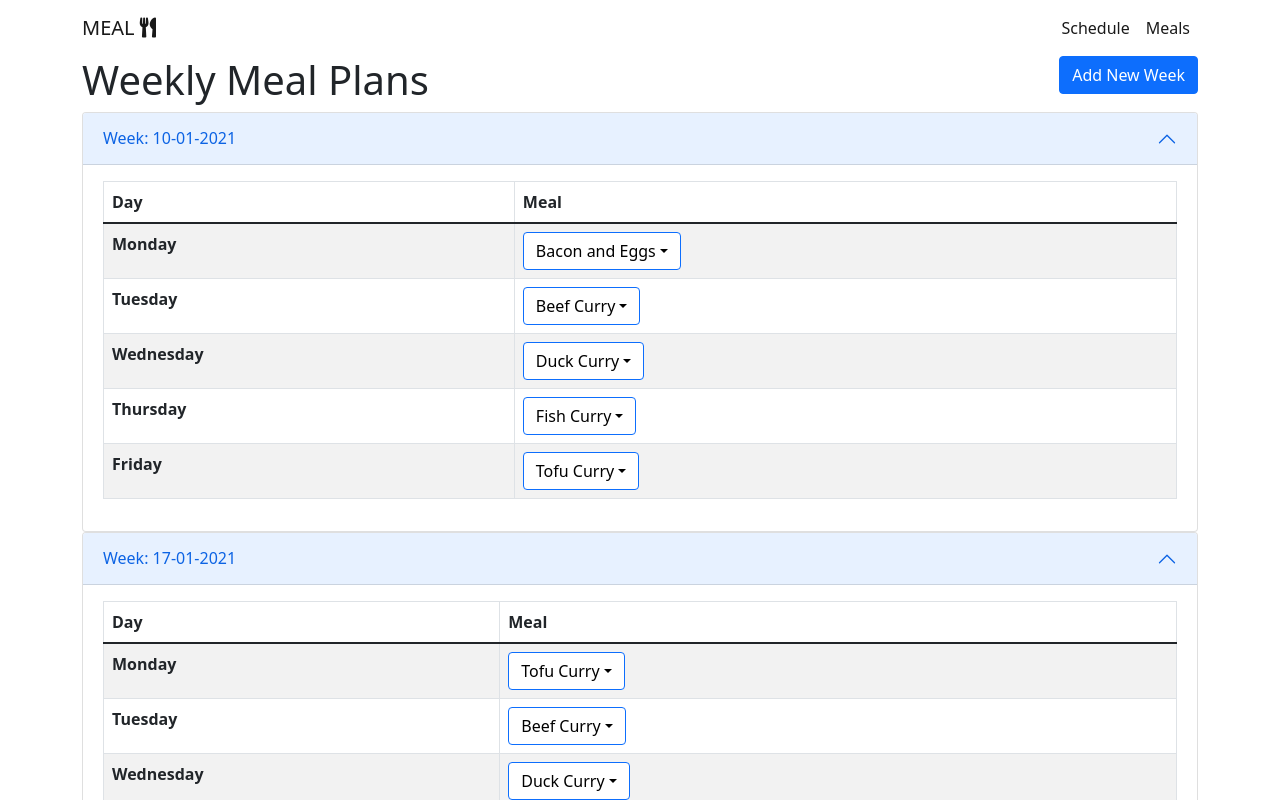
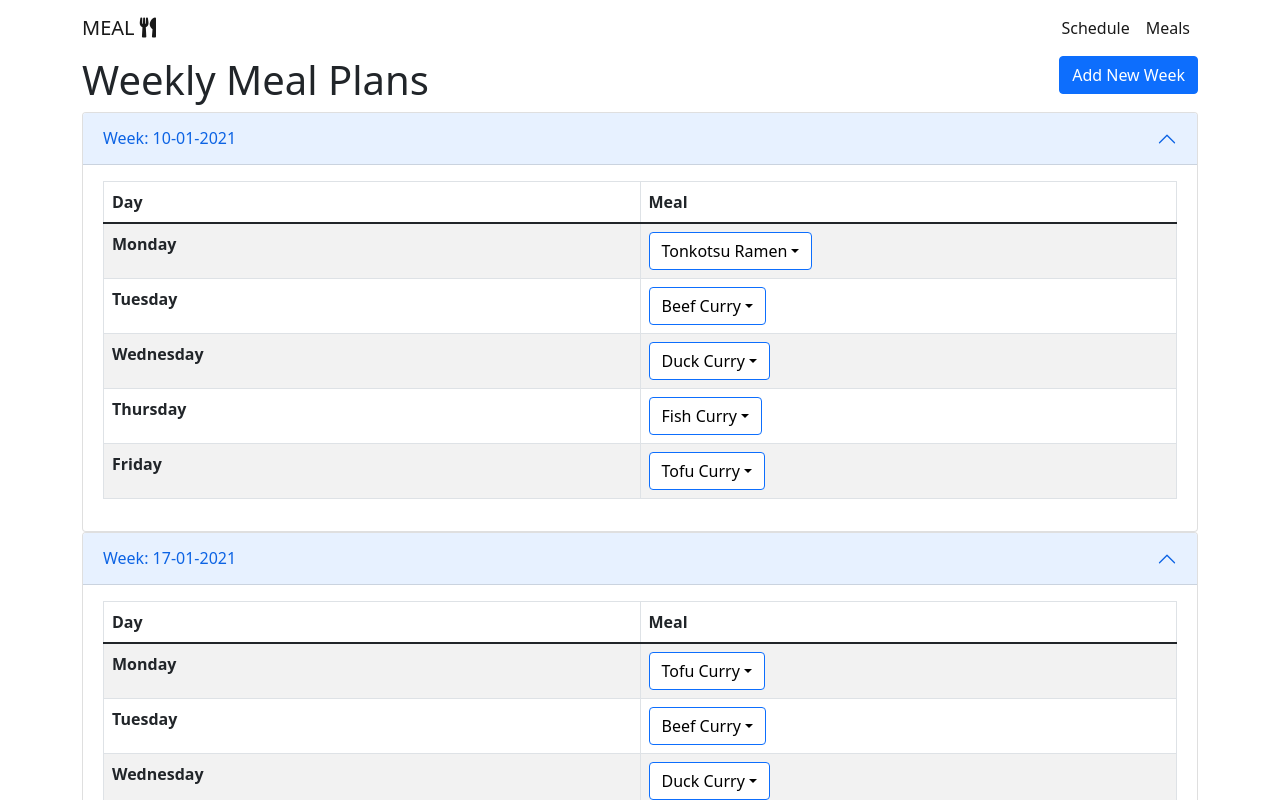
Before and after one commit to Markzhou2207/Meal-Planner, a React (Create React App) app: page / in a window 1280 px wide. Shown: the top 800 px of the page. Built offline with nearby package versions, Linux system fonts and the light colour scheme; data requests are answered from the project's data file.

Commit message:
Added Pagination to schedulePage

```diff
--- a/db.json
+++ b/db.json
@@ -128,31 +128,6 @@
       "sodium": 1226,
       "time": 15,
       "difficulty": "Easy"
-    },
-    {
-      "id": 11,
-      "name": "Bacon and Eggs",
-      "ingredients": "Bacon, Eggs",
-      "steps": "Cook them",
-      "energy": "1000",
-      "fat": "0",
-      "protein": "0",
-      "sodium": "0",
-      "time": "0",
-      "difficulty": "Easy"
-    },
-    {
-      "id": 12,
-      "name": "test",
-      "ingredients": "test",
-      "steps": "test",
-      "energy": "0",
-      "fat": "0",
-      "carbs": "0",
-      "protein": "0",
-      "sodium": "0",
-      "time": "0",
-      "difficulty": "test"
     }
   ],
   "plans": [
@@ -160,7 +135,7 @@
       "id": 0,
       "startDate": "10-01-2021",
       "meals": [
-        "11",
+        "1",
         "2",
         "3",
         "4",
--- a/src/components/PaginationBar.js
+++ b/src/components/PaginationBar.js
@@ -1,9 +1,9 @@
 import React from 'react'
 import Pagination from 'react-bootstrap/Pagination'
 
-const PaginationBar = ({recipesPerPage, totalRecipes,paginate}) => {
+const PaginationBar = ({itemsPerPage, totalItems,paginate}) => {
     const numPages=[];
-    for(let i=1;i<=Math.ceil(totalRecipes/recipesPerPage);i++){
+    for(let i=1;i<=Math.ceil(totalItems/itemsPerPage);i++){
         numPages.push(
             <Pagination.Item onClick={()=>paginate(i)}key={i}>
               {i}
--- a/src/components/WeekRow.js
+++ b/src/components/WeekRow.js
@@ -19,18 +19,14 @@ const DropdownMenu = ({day,meal,recipes,editMeal}) => {
     return (
         <>
             <tr>
-                             <th>{days[day]}</th>
-                             <th>
+                             <th style={{width:'50%'}}>{days[day]}</th>
+                             <th style={{width:'50%'}}>
                              <Dropdown onChange={(key)=>editMeal(key)}>
                             <Dropdown.Toggle style={{backgroundColor:'white', color:'black'}}  id="dropdown-basic">
                                 {currMeal}
                             </Dropdown.Toggle>
 
                             <Dropdown.Menu onChange={(key)=>editMeal(key)}>
-                                {/* {recipes.map((recipe)=>(
-                                    <Dropdown.Item href="#/action-1">{recipe.name}</Dropdown.Item>
-
-                                ))}  */}
                                 {Object.entries(recipes).map(([id,name])=>(
                                     <Dropdown.Item onClick={()=>changeMeal({id})} key={id}>{name}</Dropdown.Item>
 
--- a/src/components/pages/RecipePage.js
+++ b/src/components/pages/RecipePage.js
@@ -82,8 +82,6 @@ function RecipePage() {
             setActiveRecipe(recipe)
         } else {
             setActiveRecipe('')
-            console.log('no active recipe')
-
         }
         setShowModal(prev=> !prev)
     }
@@ -96,7 +94,7 @@ function RecipePage() {
                 <RecipeModal showModal={showModal} setShowModal={setShowModal} addRecipe={addRecipe}
                 editRecipe={editRecipe} deleteRecipe={deleteRecipe} activeRecipe={activeRecipe} setActiveRecipe={setActiveRecipe}/>
                 <RecipeList recipes={currentRecipes} openRecipeModal={openRecipeModal}/>
-                <PaginationBar recipesPerPage={recipesPerPage} totalRecipes={recipes.length} paginate={paginate}></PaginationBar>
+                <PaginationBar itemsPerPage={recipesPerPage} totalItems={recipes.length} paginate={paginate}></PaginationBar>
             </div>
             </Container>
         </>
--- a/src/components/pages/SchedulePage.js
+++ b/src/components/pages/SchedulePage.js
@@ -1,11 +1,25 @@
 import WeekPanel from '../WeekPanel'
 import Container from 'react-bootstrap/Container'
 import Button from 'react-bootstrap/button'
+import PaginationBar from '../PaginationBar'
 import { useState,useEffect } from 'react'
 const SchedulePage = () => {
     const[mealPlan,setMealPlan]=useState([])
     const[recipes,setRecipes]=useState({})
     const[refresh,setRefresh] = useState(true)
+    const[currentPage, setCurrentPage] = useState(1)
+    const[weeksPerPage] = useState(10)
+
+
+
+    //Variables needed for pagination
+    const indexOfLastRecipe = currentPage * weeksPerPage;
+    const indexOfFirstRecipe = indexOfLastRecipe - weeksPerPage;
+    const currentMeals = mealPlan.slice(indexOfFirstRecipe,indexOfLastRecipe)
+
+    //Change recipes displayed
+    const paginate = (pageNumber) => setCurrentPage(pageNumber)
+
     //Addes recipes from json into the recipe list
     //refreshes with refreshRecipe value changes
     useEffect(()=>{
@@ -57,10 +71,12 @@ const SchedulePage = () => {
             <Container>
                 <h1 style={{display:'inline-block'}}>Weekly Meal Plans</h1>
                 <Button style={{display:'inline-block',float:'right',top:'50%'}} onClick={()=>addNewWeek()} variant='primary'>Add New Week</Button>{' '}
-                {Object.entries(mealPlan).map(([id,plan])=>(
+                {Object.entries(currentMeals).map(([id,plan])=>(
                         console.log(id+"   "+plan.id),
                         <WeekPanel mealPlan={plan} recipes={recipes} setRefresh={setRefresh}/>
                     ))}
+                <PaginationBar itemsPerPage={weeksPerPage} totalItems={mealPlan.length} paginate={paginate}></PaginationBar>
+
             </Container>
         </div>
     )
```
